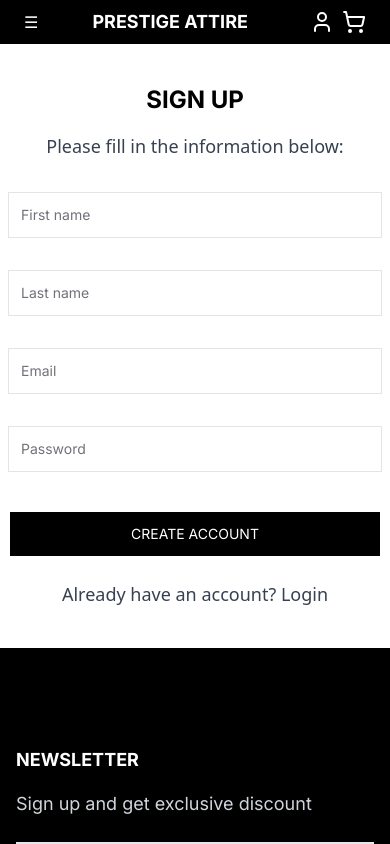
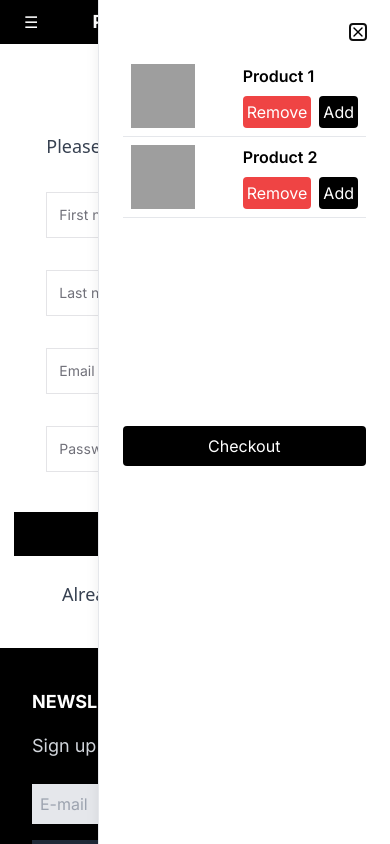
Before and after one commit to Henson-Kudi/eStore, a Next.js app: page /sign-up in a window 390 px wide. Both pictures are taken after a click on the icon 354 px from the left and 22 px from the top of the page. Shown: the top 844 px of the page. Built offline with nearby package versions, Linux system fonts and the light colour scheme; grey boxes are pictures that could not be loaded.

Commit message:
fixing bugs and responsiveness

```diff
--- a/src/app/layout.tsx
+++ b/src/app/layout.tsx
@@ -18,9 +18,11 @@ export default function RootLayout({
 }>) {
   return (
     <html lang="en">
-      <Navbar />
-      <body className={inter.className}>{children}</body>
-      <Footers />
+      <body className={inter.className}>
+        <Navbar />
+        {children}
+        <Footers />
+      </body>
     </html>
   );
 }
--- a/src/components/ui/sheet.tsx
+++ b/src/components/ui/sheet.tsx
@@ -43,7 +43,7 @@ const sheetVariants = cva(
 
 interface SheetContentProps
   extends React.ComponentPropsWithoutRef<typeof SheetPrimitive.Content>,
-    VariantProps<typeof sheetVariants> {}
+  VariantProps<typeof sheetVariants> { }
 
 const SheetContent = React.forwardRef<
   React.ElementRef<typeof SheetPrimitive.Content>,
@@ -56,11 +56,13 @@ const SheetContent = React.forwardRef<
       className={sheetVariants({ side })}
       {...props}
     >
+      <div className="flex justify-between items-center mb-4">
+        <SheetPrimitive.Close className="ml-auto">
+          <X className="h-4 w-4" />
+          <span className="sr-only">Close</span>
+        </SheetPrimitive.Close>
+      </div>
       {props.children}
-      <SheetPrimitive.Close>
-        <X className="h-4 w-4" />
-        <span className="sr-only">Close</span>
-      </SheetPrimitive.Close>
     </SheetPrimitive.Content>
   </SheetPortal>
 ))
--- a/src/core/components/card-item.tsx
+++ b/src/core/components/card-item.tsx
@@ -1,6 +1,5 @@
-import React from 'react';
-import { Sheet, SheetContent, SheetHeader, SheetFooter, SheetTitle, SheetClose } from "@/components/ui/sheet";
-import { images } from '../pages/landing-page/carousel';
+import React, { useState } from 'react';
+import { Sheet, SheetContent, SheetHeader, SheetFooter, SheetTitle, SheetClose, SheetTrigger } from "@/components/ui/sheet";
 import { ShoppingCart, X } from 'lucide-react'; // Assuming you're using lucide-react for icons
 
 // Define a type for the item in the cart
@@ -19,13 +18,13 @@ interface CartItemProps {
 
 const CartItem: React.FC<CartItemProps> = ({ item, onAdd, onRemove }) => {
   return (
-    <div className="flex items-center justify-between p-4 border-b">
+    <div className="flex items-center justify-between p-2 border-b">
       <img src={item.image} alt={item.name} className="h-16 w-16 object-cover" />
       <div className="flex flex-col">
         <span className="font-semibold">{item.name}</span>
-        <div className="flex items-center mt-2">
-          <button onClick={onRemove} className="bg-red-500 text-white px-2 py-1 rounded">Remove</button>
-          <button onClick={onAdd} className="bg-green-500 text-white px-2 py-1 rounded ml-2">Add</button>
+        <div className="flex mt-2">
+          <button onClick={onRemove} className="bg-red-500 text-white px-1 py-1 rounded">Remove</button>
+          <button onClick={onAdd} className="bg-black text-white px-1 py-1 rounded ml-2">Add</button>
         </div>
       </div>
     </div>
@@ -34,23 +33,17 @@ const CartItem: React.FC<CartItemProps> = ({ item, onAdd, onRemove }) => {
 
 // Define props for the CartSheet component
 interface CartSheetProps {
-  cartItems: CartItemType[]; // Array of items in the cart
-  onCheckout: () => void; // Function to handle checkout
+  cartItems: CartItemType[];
+  onCheckout: () => void;
+  isOpen: boolean;
+  onClose: () => void;
 }
 
-const CartSheet: React.FC<CartSheetProps> = ({ cartItems, onCheckout }) => {
+const CartSheet: React.FC<CartSheetProps> = ({cartItems, onCheckout, isOpen, onClose }) => {
+
   return (
-    <Sheet>
-      <SheetContent>
-        <SheetHeader>
-          <SheetTitle><ShoppingCart className='text-white'></ShoppingCart></SheetTitle>
-          <SheetClose>
-            <X className="h-5 w-5" />
-            <span className="sr-only">Close</span>
-          </SheetClose>
-        </SheetHeader>
-
-        {/* Display Cart Items */}
+    <Sheet open={isOpen} onOpenChange={onClose}>
+    <SheetContent side={'right'}>
       {cartItems.length === 0 ? (
         <div className="text-center p-4">Your cart is empty.</div>
       ) : (
@@ -58,24 +51,25 @@ const CartSheet: React.FC<CartSheetProps> = ({ cartItems, onCheckout }) => {
           <CartItem
             key={item.id}
             item={item}
-              onAdd={() => console.log(`Add ${item.name}`)} // Replace with actual add logic
-              onRemove={() => console.log(`Remove ${item.name}`)} // Replace with actual remove logic
+            onAdd={() => console.log(`Add ${item.name}`)}
+            onRemove={() => console.log(`Remove ${item.name}`)}
           />
         ))
       )}
 
-        {/* Checkout Button */}
-        <SheetFooter>
       <button
         onClick={onCheckout}
-            className="w-full bg-blue-500 text-white py-2 rounded"
+        className="w-full bg-black text-white py-2 rounded  mt-52"
       >
         Checkout
       </button>
-        </SheetFooter>
+
+      <SheetClose asChild>
+      </SheetClose>
     </SheetContent>
   </Sheet>
 );
+
 };
 
 export default CartSheet;
--- a/src/core/pages/auth/sign-in.tsx
+++ b/src/core/pages/auth/sign-in.tsx
@@ -3,7 +3,7 @@ import React from 'react';
 import { useForm } from 'react-hook-form';
 import { zodResolver } from '@hookform/resolvers/zod';
 import * as z from 'zod';
-import { Button } from "@/components/ui/button"
+
 import {
   Form,
   FormControl,
@@ -32,8 +32,8 @@ export function SignIp() {
   return (
     <Form {...form}>
       <form onSubmit={form.handleSubmit(onSubmit)} className="flex flex-col gap-8 lg:h-screen justify-center py-10 lg:py-0">
-        <div className='flex flex-col gap-4 lg:items-center'>
-          <div className='lg:w-[45%] flex flex-col gap-8 px-2 lg:px-0'>
+        <div className='flex flex-col gap-4 items-center'>
+          <div className='lg:w-[45%] md:w-[95%]   flex flex-col gap-8 px-2 lg:px-0'>
             <div className=' flex flex-col items-center gap-2'>
               <h2 className='font-bold lg:text-4xl text-2xl'>SIGN IN</h2>
               <p className=' text-gray-700 lg:text-2xl font-sans text-lg'>Please fill in the information below:</p>
@@ -49,6 +49,7 @@ export function SignIp() {
                   <FormMessage />
                 </FormItem>
               )}
+
             />
             <FormField
               control={form.control}
@@ -65,7 +66,7 @@ export function SignIp() {
           </div>
         </div>
         <div className='flex flex-col items-center gap-1  justify-center'>
-          <button type="submit"  className='lg:w-[45%] lg:py-6 py-3 bg-black text-white text-sm lg:text-2xl w-[95%] px-2 lg:px-0'>Login</button>
+          <button type="submit"  className='lg:w-[45%] w-[93%] lg:py-6 py-3 bg-black text-white text-sm lg:text-2xl px-2 lg:px-0'>Login</button>
           <Link href={"/sign-up"} className='text-gray-700  pt-2 lg:pt-6 lg:text-2xl font-sans text-lg'>Don't have an account? Register</Link>
         </div>
       </form>
--- a/src/core/pages/auth/sign-up.tsx
+++ b/src/core/pages/auth/sign-up.tsx
@@ -34,8 +34,8 @@ export function SignUp() {
   return (
     <Form {...form}>
       <form onSubmit={form.handleSubmit(onSubmit)} className="flex flex-col gap-8 lg:h-screen justify-center py-10 lg:py-0">
-        <div className='flex flex-col gap-2 lg:items-center justify-center'>
-          <div className='lg:w-[45%] flex flex-col gap-8 px-2 lg:px-0'>
+        <div className='flex flex-col gap-2 items-center justify-center'>
+          <div className='lg:w-[45%] md:w-[95%] flex flex-col gap-8 px-2 lg:px-0'>
             <div className=' flex flex-col items-center gap-4'>
               <h2 className='font-bold lg:text-4xl text-2xl'>SIGN UP</h2>
               <p className=' text-gray-700 lg:text-2xl font-sans text-lg '>Please fill in the information below:</p>
@@ -91,7 +91,7 @@ export function SignUp() {
           </div>
         </div>
         <div className='flex flex-col items-center gap-4 justify-center lg:pt-4 pt-2'>
-          <button type="submit"  className='lg:w-[45%] w-[95%] lg:py-6 py-3 bg-black text-white text-sm lg:text-2xl px-2 lg:px-0'>CREATE ACCOUNT</button>
+          <button type="submit"  className='lg:w-[45%] w-[93%] lg:py-6 py-3 bg-black text-white text-sm lg:text-2xl px-2 lg:px-0'>CREATE ACCOUNT</button>
           <Link  href={"/sign-in"} className='text-gray-700 pt-2 lg:pt-6 lg:text-2xl font-sans text-lg'>Already have an account? Login</Link>
         </div>
       </form>
--- a/src/core/pages/landing-page/footers.tsx
+++ b/src/core/pages/landing-page/footers.tsx
@@ -68,8 +68,8 @@ export default () => {
   ]
 
   return (
-    <footer className=" bg-black lg:px-12 px-4 h-[600px] flex flex-col justify-center gap-8">
-      <div className="gap-6 justify-between sm:flex sm:items-start">
+    <footer className=" bg-black  px-8 md:h-[600px] h-[480px] flex flex-col gap-8">
+      <div className="gap-6 justify-between sm:flex sm:items-start pt-8">
         <div className=" flex flex-col gap-4">
           <div className="max-w-md flex flex-col gap-4">
             <p className="text-white mt-2 font-bold lg:text-2xl text-lg">NEWSLETTER</p>
@@ -81,7 +81,7 @@ export default () => {
               <input
                 type="email"
                 placeholder="E-mail"
-                className="w-full lg:p-6 p-2 outline-none bg-gray-200"
+                className="w-full lg:p-3 p-2 outline-none bg-gray-200"
               />
               <button className="lg:p-4 p-1 text-white text-sm md:text-1xl bg-gray-800 outline-none shadow-md focus:shadow-none sm:px-5 w-[50%]">
                 SUBSCRIBE
@@ -93,12 +93,12 @@ export default () => {
         <div className="flex flex-col justify-between sm:flex md:space-y-0 md:mt-0 pt-4 md:pt-0">
           <p className="text-white mt-2 font-bold md:pb-2 lg:text-2xl text-lg">Footers Menu</p>
           <div className="flex flex-col  text-gray-300 gap-4">
-            <p className=" hover:text-gray-600 cursor-pointer lg:text-2xl text-lg">Contact Us</p>
-            <p className=" hover:text-gray-600 cursor-pointe lg:text-2xl text-lg">Search</p>
+            <p className=" hover:text-gray-600 cursor-pointer  text-lg">Contact Us</p>
+            <p className=" hover:text-gray-600 cursor-pointe  text-lg">Search</p>
           </div>
         </div>
       </div>
-      <div className="mt-8 lg:py-6 border-t items-center justify-between sm:flex">
+      <div className="mt-8 lg:py-3 border-t items-center justify-between sm:flex">
         <div className="mt-4 sm:mt-0 text-gray-600 lg:text-2xl text-lg">
           &copy; 2022 - PRESTIGE ATTIRE.
         </div>
--- a/src/core/pages/landing-page/navbar.tsx
+++ b/src/core/pages/landing-page/navbar.tsx
@@ -51,8 +51,8 @@ const Navbar: React.FC = () => {
       const navRect = navRef.current?.getBoundingClientRect();
       if (navRect) {
         setCategoryPosition({
-          top: rect.bottom - navRect.top,
-          left: rect.left - navRect.left,
+          top: rect.bottom + window.scrollY,
+          left: rect.left,
         });
       }
     }
@@ -77,14 +77,18 @@ const Navbar: React.FC = () => {
 
   const handleCheckout = () => {
     console.log('Proceeding to checkout...');
+    setIsCartOpen(prev => !prev);
+
   };
 
-  function setCartOpens() {
-    setIsCartOpen(true)
-  }
+  // Toggle cart visibility
+  const setCartOpens = () => {
+    console.log('Shopping cart clicked');
+    setIsCartOpen(prev => !prev);
+  };
 
   return (
-    <nav className={`bg-black text-white sticky top-0 left-0 right-0 z-50 transition-all duration-300 px-6 lg:px-10`} ref={navRef}>
+    <nav className={`bg-black text-white sticky top-0 left-0 right-0 z-50 transition-all duration-300 px-6 lg:px-10`}>
       <div className="flex items-center justify-between py-2">
         {/* Mobile Menu Button */}
         <Sheet>
@@ -101,7 +105,7 @@ const Navbar: React.FC = () => {
               {shoeTypes.map((type) => (
                 <div
                   key={type}
-                  className={`block py-2 ${activeLink === type ? 'font-bold' : ''}`}
+                  className={`block py-2 border-b border-gray-300 ${activeLink === type ? 'hover:bg-gray-300' : ''}`}
                   onClick={() => setIsMenuOpen(false)}
                 >
                   {type}
@@ -127,16 +131,20 @@ const Navbar: React.FC = () => {
           <Link href={'/sign-up'}>
             <User className=" cursor-pointer hover:text-gray-600" />
           </Link>
+
           <ShoppingCart
             className="cursor-pointer hover:text-gray-600"
             onClick={setCartOpens}
           />
-          {isCartOpen && (
-            <CartSheet
-              cartItems={cartItems}
-              onCheckout={handleCheckout}
-            />
-          )}        </div>
+
+          {/* Render CartSheet based on isCartOpen */}
+          <CartSheet
+            cartItems={cartItems}
+            onCheckout={handleCheckout}
+            isOpen={isCartOpen} // Pass the open state
+            onClose={() => setIsCartOpen(false)} // Pass the close function
+          />
+        </div>
       </div>
 
       {/* Desktop Menu */}
@@ -155,8 +163,8 @@ const Navbar: React.FC = () => {
       {/* Dropdown for Categories */}
       {activeLink && (
         <div
-          className="absolute bg-black h-44 w-44 border-2 border-t-slate-100 text-white z-10"
-          style={{ top: `${categoryPosition.top}px`, left: `${categoryPosition.left}px` }}
+          className="absolute bg-black h-auto w-44 border-2 border-t-slate-100 text-white z-10"
+          style={{ top: `${categoryPosition.left}px`, left: `${categoryPosition.left}px` }}
         >
           <div className="container mx-auto px-4 py-2">
             <div className="grid grid-cols-1 gap-2">
```
Lines whose indentation alone changed are shown as unchanged.
